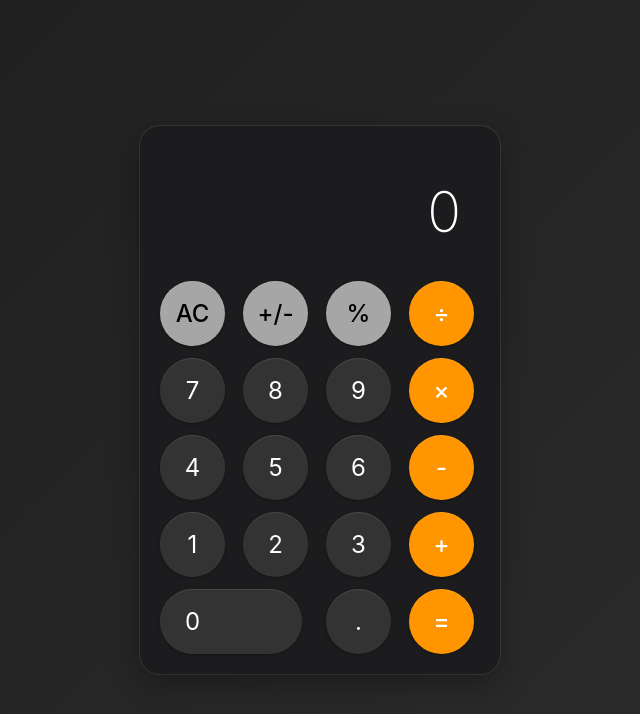
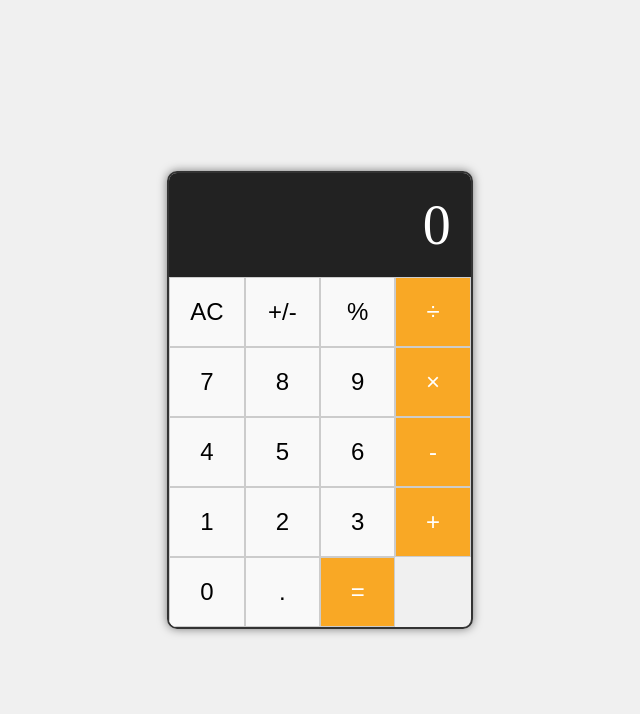
Before and after one commit to Felipe-Moreno-Marciales/Calculadora-Online, a plain HTML site: page index.html in a window 1280 px wide. Shown: the whole page, without its empty margins (320-960 px from the left). Drawn offline with Linux system fonts and the light colour scheme.

Commit message:
Update style.css

```diff
--- a/style.css
+++ b/style.css
@@ -1,164 +1,66 @@
-{
-    margin: 0;
-    padding: 0;
-    box-sizing: border-box;
-}
-
 body {
-    font-family: -apple-system, BlinkMacSystemFont, 'Helvetica Neue', Helvetica, Arial, sans-serif;
-    background: linear-gradient(135deg, #1e1e1e, #2d2d2d);
     display: flex;
     justify-content: center;
     align-items: center;
-    min-height: 100vh;
+    height: 100vh;
+    background-color: #f0f0f0;
     margin: 0;
 }
 
 .calculator {
-    background: #1c1c1e;
-    border-radius: 20px;
-    padding: 20px;
-    box-shadow:
-        0 10px 30px rgba(0, 0, 0, 0.3),
-        0 0 0 1px rgba(255, 255, 255, 0.1);
-    width: 320px;
+    border: 2px solid #333;
+    border-radius: 10px;
+    box-shadow: 0 0 10px rgba(0,0,0,0.5);
+    overflow: hidden;
 }
 
 .display {
-    background: transparent;
+    background-color: #222;
+    color: #fff;
+    font-size: 2.5em;
     padding: 20px;
-    margin-bottom: 15px;
-    border-radius: 10px;
     text-align: right;
-    min-height: 80px;
-    display: flex;
-    align-items: flex-end;
-    justify-content: flex-end;
-}
-
-.display-text {
-    color: white;
-    font-size: 48px;
-    font-weight: 200;
-    letter-spacing: -1px;
-    word-break: break-all;
-    max-width: 100%;
-    overflow: hidden;
+    min-height: 50px;
 }
 
 .buttons {
     display: grid;
     grid-template-columns: repeat(4, 1fr);
-    gap: 12px;
 }
 
 .btn {
-    border: none;
-    border-radius: 50%;
-    width: 65px;
-    height: 65px;
-    font-size: 24px;
-    font-weight: 400;
+    background-color: #f9f9f9;
+    border: 1px solid #ccc;
+    font-size: 1.5em;
+    padding: 20px;
     cursor: pointer;
-    transition: all 0.1s ease;
-    outline: none;
-    font-family: inherit;
-    user-select: none;
-    display: flex;
-    align-items: center;
-    justify-content: center;
-    position: relative;
+    transition: background-color 0.2s;
 }
 
-.btn:active {
-    transform: scale(0.95);
+.btn:hover {
+    background-color: #e0e0e0;
 }
 
-/* Botones numéricos y decimal - gris oscuro */
-.btn.number {
-    background: #333333;
-    color: white;
+.operator {
+    background-color: #f9a825;
+    color: #fff;
 }
 
-.btn.number:hover {
-    background: #404040;
+.operator:hover {
+    background-color: #fbc02d;
 }
 
-.btn.number:active {
-    background: #505050;
+.equal {
+    background-color: #4caf50;
+    color: #fff;
+    grid-column: span 1;
 }
 
-/* Botones de funciones superiores - gris claro */
-.btn.function {
-    background: #a6a6a6;
-    color: black;
-    font-weight: 500;
+.equal:hover {
+    background-color: #66bb6a;
 }
 
-.btn.function:hover {
-    background: #b8b8b8;
+.btn.active {
+    background-color: #ff6f00; /* Color que indica que el operador está activo */
+    box-shadow: inset 0 0 5px rgba(0,0,0,0.5);
 }
-
-.btn.function:active {
-    background: #999999;
-}
-
-/* Botones de operadores - naranja */
-.btn.operator {
-    background: #ff9500;
-    color: white;
-    font-weight: 500;
-}
-
-.btn.operator:hover {
-    background: #ffb143;
-}
-
-.btn.operator:active,
-.btn.operator.active {
-    background: white;
-    color: #ff9500;
-}
-
-/* Botón 0 - doble ancho */
-.btn.zero {
-    grid-column: span 2;
-    border-radius: 32.5px;
-    width: 142px;
-    justify-content: flex-start;
-    padding-left: 25px;
-}
-
-/* Efectos de sombra para botones */
-.btn {
-    box-shadow:
-        inset 0 1px 0 rgba(255, 255, 255, 0.1),
-        0 1px 3px rgba(0, 0, 0, 0.3);
-}
-
-.btn:active {
-    box-shadow:
-        inset 0 1px 0 rgba(255, 255, 255, 0.1),
-        inset 0 2px 4px rgba(0, 0, 0, 0.3);
-}
-
-/* Responsive para pantallas más pequeñas */
-@media (max-width: 380px) {
-    .calculator {
-        width: 95vw;
-        padding: 15px;
-    }
-
-    .btn {
-        width: 60px;
-        height: 60px;
-        font-size: 22px;
-    }
-
-    .btn.zero {
-        width: 132px;
-    }
-
-    .display-text {
-        font-size: 42px;
-    }
```
